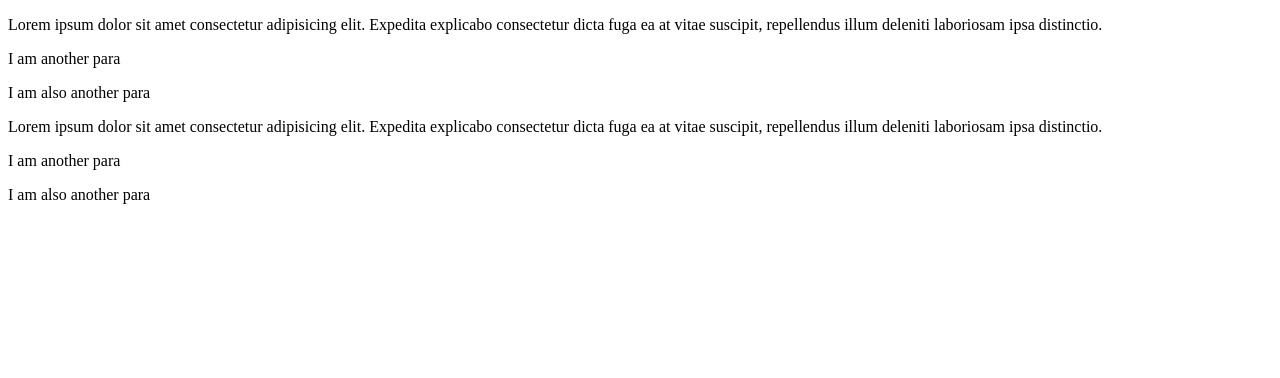
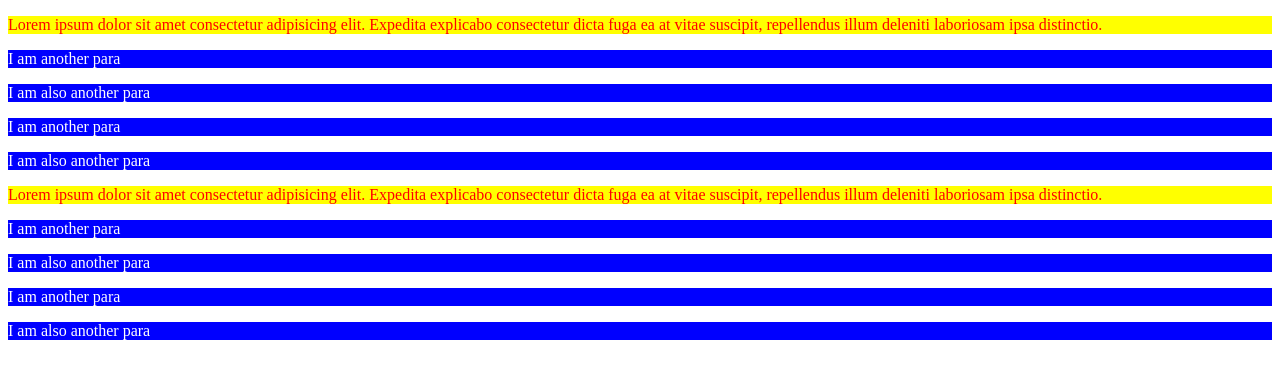
Before and after one commit to Ubedullah-ubed-7296/Sigma-Web-Development-CWH, a plain HTML site: page 020. Ex-2 CSS Challenge/index.html in a window 1280 px wide. Drawn offline with Linux system fonts and the light colour scheme.

Commit message:
Update index.html

```diff
--- a/020. Ex-2 CSS Challenge/index.html
+++ b/020. Ex-2 CSS Challenge/index.html
@@ -3,14 +3,27 @@
 <head>
     <meta charset="UTF-8">
     <meta name="viewport" content="width=device-width, initial-scale=1.0">
-    <title>Document</title>
+    <title>Exercise - 2</title>
     <style>
+        /* both are same */
+        /* div p:first-child */
+        div p:nth-child(1){
+            background-color: yellow;;
+            color: red;
+        }
+
+        p{
+            background-color: blue;
+            color: white;
+        }
     </style>
 </head>
 <body>
-    <!-- Write html and css code to style a paragraph inside a div which contains 5 other paragraphs. The first paragraph must have background color yellow and text color red. The other paragraphs must have background color blue and text color white. The HTML is written below for your reference. Do not cahnge this html -->
+    <!-- Write html and css code to style a paragraph inside a div which contains 5 other paragraphs. The first paragraph must have background color yellow and text color red. The other paragraphs must have background color blue and text color white. The HTML is written below for your reference. Do not change this html -->
     <div>
         <p>Lorem ipsum dolor sit amet consectetur adipisicing elit. Expedita explicabo consectetur dicta fuga ea at vitae suscipit, repellendus illum deleniti laboriosam ipsa distinctio.</p>
+        <p>I am another para</p>
+        <p>I am also another para</p>
         <p>I am another para</p>
         <p>I am also another para</p>
     </div>
@@ -18,6 +31,8 @@
         <p>Lorem ipsum dolor sit amet consectetur adipisicing elit. Expedita explicabo consectetur dicta fuga ea at vitae suscipit, repellendus illum deleniti laboriosam ipsa distinctio.</p>
         <p>I am another para</p>
         <p>I am also another para</p>
+        <p>I am another para</p>
+        <p>I am also another para</p>
     </div>
 </body>
 </html>
```
